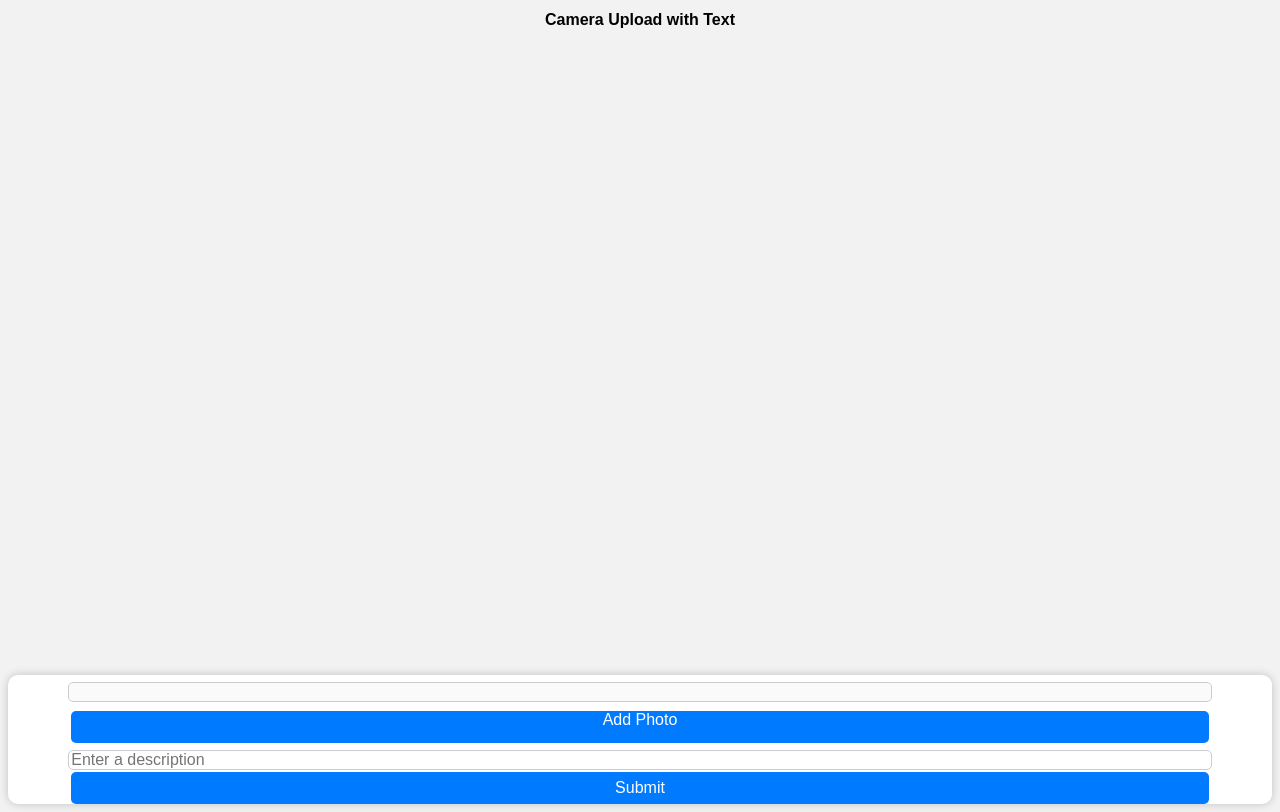
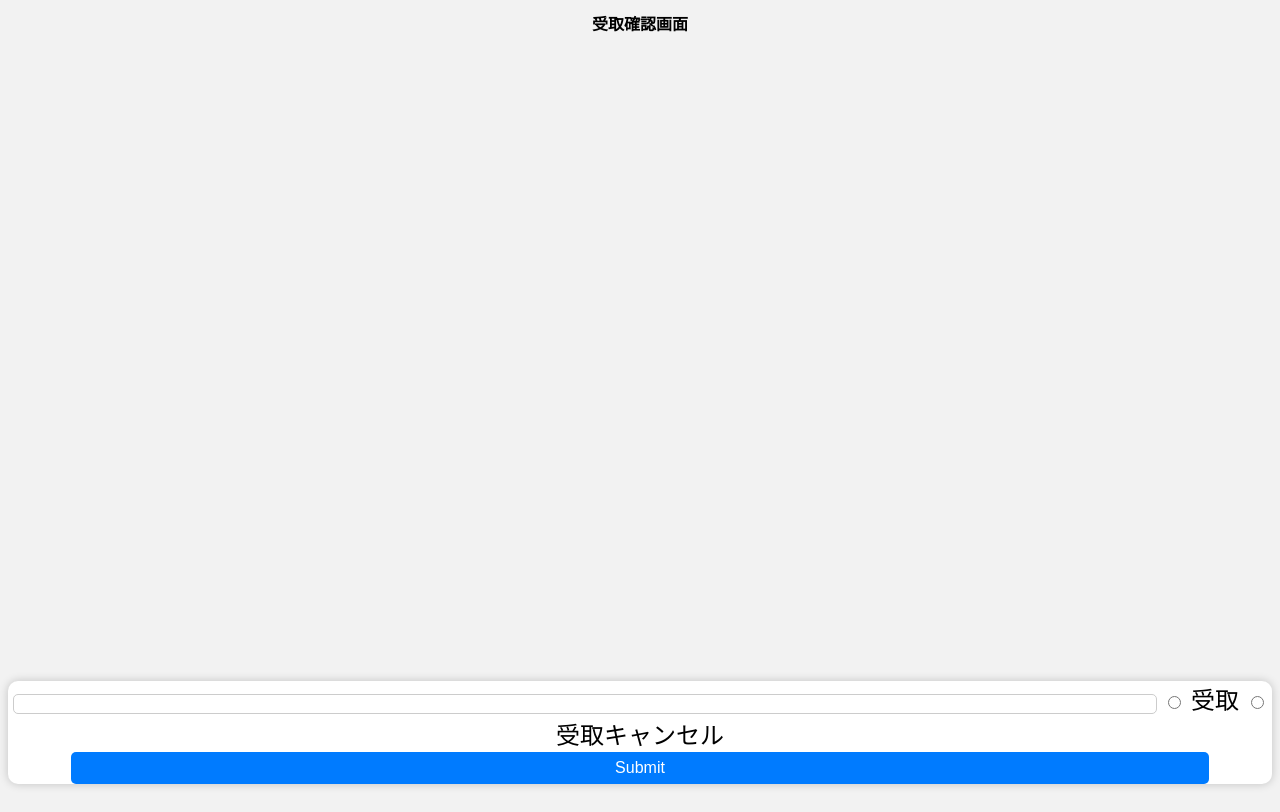
Before and after one commit to Ironman-mk33/MovingManager, a Flask app: template templates/ConfirmView.html in a window 1280 px wide. After the commit the page ends 787 px from the top, so only its background shows below. Run offline with Flask 3, Linux system fonts and the light colour scheme; the template is opened without the code that fills it, so the values that code supplies are empty; some libraries are stand-ins or nearby versions.

Commit message:
受取画面追加

```diff
--- a/app.py
+++ b/app.py
@@ -15,8 +15,8 @@ UPLOAD_FOLDER = 'resources\\images\\upload'
 app.config['UPLOAD_FOLDER'] = UPLOAD_FOLDER
 
 @app.route("/")
-def index():
-    return render_template('index.html')
+def RegisterView():
+    return render_template('ConfirmView.html')
 
 @app.route('/upload', methods=['POST'])
 def upload():
@@ -55,8 +55,45 @@ def upload():
             # データベース接続を閉じる
             conn.close()
 
-            return render_template('index.html')
+            return render_template('RegisterView.html')
     return '画像のアップロードに失敗しました'
+
+@app.route('/confirm', methods=['POST'])
+def confirm():
+    # idを取得
+    id = request.form.get('barcodeValue', '')
+    # ismovedを取得
+    #テキストの情報をBool
+    ismoved = request.form.get('ismoved', '')
+
+    # データベースへのアクセス準備
+    conn = sqlite3.connect('luggageTable.sqlite3')
+    cursor = conn.cursor()
+
+    cursor.execute("SELECT ismoved FROM luggage WHERE id = ?", (id,))
+    result = cursor.fetchone()
+
+    if result:
+        # アイテムが見つかった場合
+        new_item_name = "新しいアイテム名"
+
+        # アイテム名を更新
+        cursor.execute("UPDATE luggage SET ismoved = ? WHERE id = ?", (ismoved, id))
+
+        # 変更をコミット
+        conn.commit()
+        print("アイテム名を変更しました。")
+    else:
+        print("指定したIDのアイテムは見つかりませんでした。")
+
+
+    # データベースへの変更を保存
+    conn.commit()
+
+    # データベース接続を閉じる
+    conn.close()
+
+    return render_template('ConfirmView.html')
 
 if __name__ == '__main__':
     app.run(ssl_context=(ssl_certfile, ssl_keyfile),debug=False, host='0.0.0.0', port=443)
--- a/templates/ConfirmView.html
+++ b/templates/ConfirmView.html
@@ -75,19 +75,23 @@
 
 <body>
     <center>
-        <h1>Camera Upload with Text</h1>
+        <h1>受取確認画面</h1>
         <video id="video" playsinline=true></video>
         <script src="resources\script\barcodeReader.js"></script>
         <script type="text/javascript" src="https://unpkg.com/@zxing/library@latest/umd/index.min.js"></script>
         <script async src="resources\lib\opencv.js" type="text/javascript"></script>
 
-        <form action="/upload" method="POST" enctype="multipart/form-data">
-            <input type="text" name="barcodeValue" id="barcodeValue" disabled="true">
-            <label for="file-upload" class="custom-file-upload">
-                <i class="fa fa-cloud-upload"></i> Add Photo
+        <form action="/confirm" method="POST" enctype="multipart/form-data">
+            <input type="text" name="barcodeValue" id="barcodeValue">
+
+            <!-- ラジオボタンの選択肢 -->
+            <label>
+                <input type="radio" name="ismoved" value="True"> 受取
             </label>
-            <!-- 非表示の<input type="file"> -->
-            <input type="text" name="description" placeholder="Enter a description">
+            <label>
+                <input type="radio" name="ismoved" value="False"> 受取キャンセル
+            </label>
+
             <input type="submit" value="Submit">
             <input id="file-upload" type="file" accept="image/*" capture="camera" name="image">
         </form>
--- a/templates/index.html
+++ b/templates/RegisterView.html
@@ -75,14 +75,14 @@
 
 <body>
     <center>
-        <h1>Camera Upload with Text</h1>
+        <h1>荷物登録画面</h1>
         <video id="video" playsinline=true></video>
         <script src="resources\script\barcodeReader.js"></script>
         <script type="text/javascript" src="https://unpkg.com/@zxing/library@latest/umd/index.min.js"></script>
         <script async src="resources\lib\opencv.js" type="text/javascript"></script>
 
         <form action="/upload" method="POST" enctype="multipart/form-data">
-            <input type="text" name="barcodeValue" id="barcodeValue" disabled="true">
+            <input type="text" name="barcodeValue" id="barcodeValue">
             <label for="file-upload" class="custom-file-upload">
                 <i class="fa fa-cloud-upload"></i> Add Photo
             </label>
--- a/tools/dbInit.py
+++ b/tools/dbInit.py
@@ -2,7 +2,7 @@ import sqlite3
 
 conn = sqlite3.connect('luggageTable.sqlite3')
 cursor = conn.cursor()
-#cursor.execute('''DROP TABLE luggage''')
+cursor.execute('''DROP TABLE luggage''')
 
 # テーブルを作成
 cursor.execute('''CREATE TABLE IF NOT EXISTS luggage (
```
Also changed, not shown: luggageTable.sqlite3.
